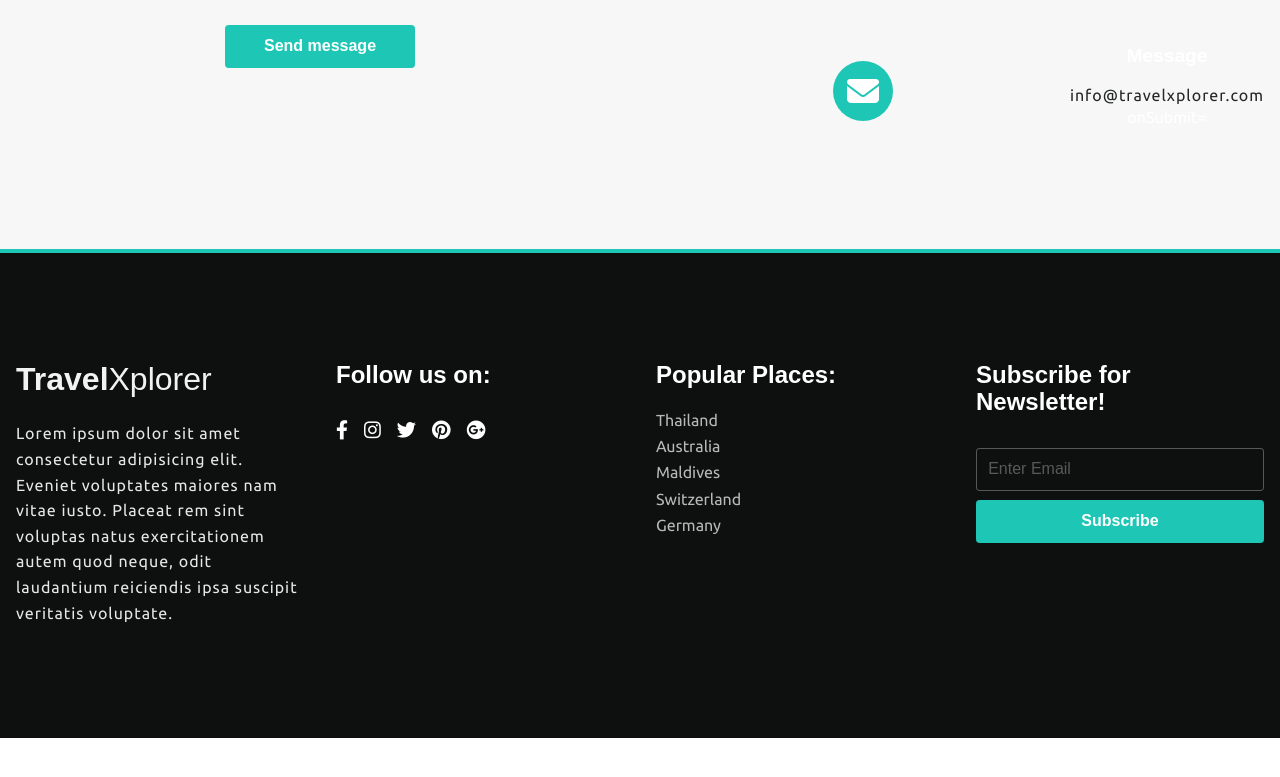
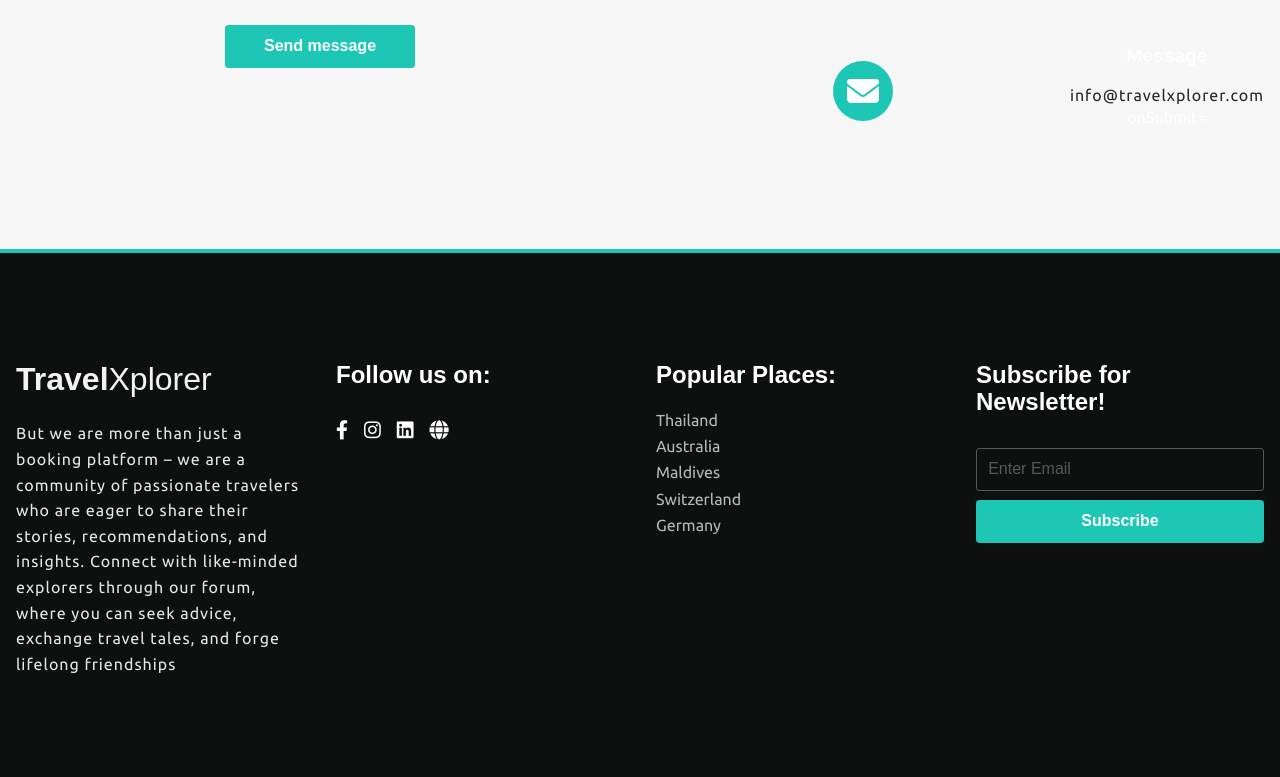
Before and after one commit to MuneneCalvin/TravelPlannerX, a React (Vite) app in the folder Frontend/: page /Contact in a window 1280 px wide. Shown: the part 1334-2111 px from the top of the page. Before the commit the page ends 2072 px from the top, so only its background shows below. Built offline with nearby package versions, Linux system fonts and the light colour scheme.

Commit message:
updated footer

```diff
--- a/Frontend/src/components/Footer/Footer.jsx
+++ b/Frontend/src/components/Footer/Footer.jsx
@@ -8,7 +8,7 @@ function Footer() {
                     <a href = "index.html" className = "site-brand">
                         Travel<span>Xplorer</span>
                     </a>
-                    <p className = "text">Lorem ipsum dolor sit amet consectetur adipisicing elit. Eveniet voluptates maiores nam vitae iusto. Placeat rem sint voluptas natus exercitationem autem quod neque, odit laudantium reiciendis ipsa suscipit veritatis voluptate.</p>
+                    <p className = "text">But we are more than just a booking platform – we are a community of passionate travelers who are eager to share their stories, recommendations, and insights. Connect with like-minded explorers through our forum, where you can seek advice, exchange travel tales, and forge lifelong friendships</p>
                 </div>
 
                 <div className = "footer-item">
@@ -20,23 +20,18 @@ function Footer() {
                             </a>
                         </li>
                         <li>
-                            <a href = "#">
+                            <a href = "https://www.instagram.com/__future.west__">
                                 <i className = "fab fa-instagram"></i>
                             </a>
                         </li>
                         <li>
-                            <a href = "#">
-                                <i className = "fab fa-twitter"></i>
+                            <a href = "https://www.linkedin.com/in/calvin-munene/">
+                                <i className = "fab fa-linkedin"></i>
                             </a>
                         </li>
                         <li>
-                            <a href = "#">
-                                <i className = "fab fa-pinterest"></i>
-                            </a>
-                        </li>
-                        <li>
-                            <a href = "#">
-                                <i className = "fab fa-google-plus"></i>
+                            <a href = "https://munenecal.netlify.app/">
+                                <i className = "fa fa-globe"></i>
                             </a>
                         </li>
                     </ul>
```
